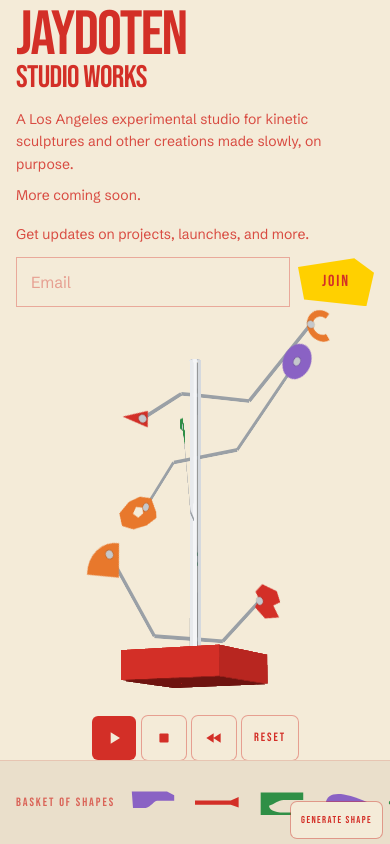
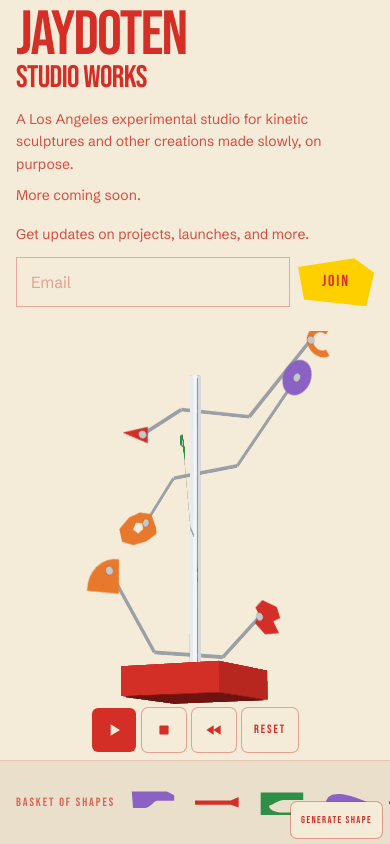
Before and after one commit to bluecarr0t/jaydoten, a Next.js app: page / in a window 390 px wide. Built offline with nearby package versions, Linux system fonts and the light colour scheme.

Commit message:
fix: keep mobile email and controls off the sculpture
Add space above the armature so the signup field does not overlap spinning pieces, and lift the base above play/stop.

Co-authored-by: Cursor <cursoragent@cursor.com>

```diff
--- a/src/components/jaydoten-hero/hero-shapes.tsx
+++ b/src/components/jaydoten-hero/hero-shapes.tsx
@@ -937,7 +937,7 @@ export function HeroShapes() {
 
   return (
     <div className="absolute inset-0">
-      <div className="absolute inset-0 flex items-center justify-center pb-[6.75rem] pt-1 [perspective:1400px] [transform-style:preserve-3d] lg:items-center lg:justify-end lg:pr-[6%] lg:pb-48 lg:pt-10">
+      <div className="absolute inset-0 flex items-center justify-center pb-[10rem] pt-16 [perspective:1400px] [transform-style:preserve-3d] lg:items-center lg:justify-end lg:pr-[6%] lg:pb-48 lg:pt-10">
         <div className="relative h-[min(42vh,22rem)] w-[min(96vw,22rem)] origin-[50%_100%] [transform:rotateX(9deg)] [transform-style:preserve-3d] lg:h-[58vh] lg:w-[min(52vh,460px)]">
           <div
             ref={armatureRef}
@@ -990,7 +990,7 @@ export function HeroShapes() {
         </div>
       </div>
 
-      <div className="absolute bottom-[5.25rem] left-1/2 z-30 flex -translate-x-1/2 gap-1.5 lg:bottom-48 lg:gap-2">
+      <div className="absolute bottom-[5.75rem] left-1/2 z-30 flex -translate-x-1/2 gap-1.5 lg:bottom-48 lg:gap-2">
         <ControlButton
           kind="play"
           active={mode === "play"}
--- a/src/components/jaydoten-hero/hero.tsx
+++ b/src/components/jaydoten-hero/hero.tsx
@@ -8,7 +8,7 @@ export function JaydotenHero() {
       className="fixed inset-0 overflow-x-hidden overflow-y-auto bg-[#F4EBD8] text-[#D32F27]"
     >
       <div className="flex min-h-dvh w-full flex-col">
-        <div className="relative z-20 shrink-0 px-4 pt-[max(0.75rem,env(safe-area-inset-top))] lg:pointer-events-none lg:absolute lg:inset-x-0 lg:top-0 lg:z-10 lg:px-10 lg:pt-8">
+        <div className="relative z-20 shrink-0 px-4 pt-[max(0.75rem,env(safe-area-inset-top))] pb-6 lg:pointer-events-none lg:absolute lg:inset-x-0 lg:top-0 lg:z-10 lg:px-10 lg:pt-8 lg:pb-0">
           <h1 className="font-display text-[clamp(3rem,16vw,11rem)] leading-[0.78] tracking-[-0.03em] lg:text-[clamp(4.5rem,18vw,11rem)]">
             JAYDOTEN
           </h1>
@@ -24,7 +24,7 @@ export function JaydotenHero() {
           </p>
           <EmailCapture />
         </div>
-        <div className="relative min-h-[24rem] flex-1 lg:absolute lg:inset-0">
+        <div className="relative min-h-[24rem] flex-1 overflow-hidden pt-4 lg:absolute lg:inset-0 lg:overflow-visible lg:pt-0">
           <HeroShapes />
         </div>
       </div>
```
